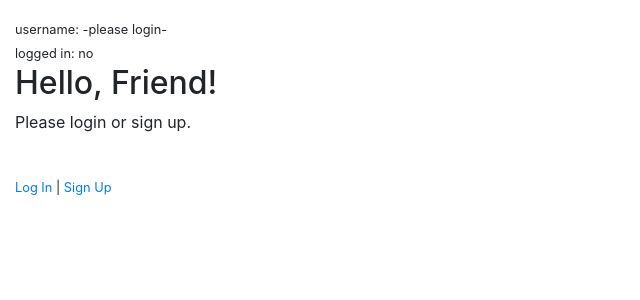
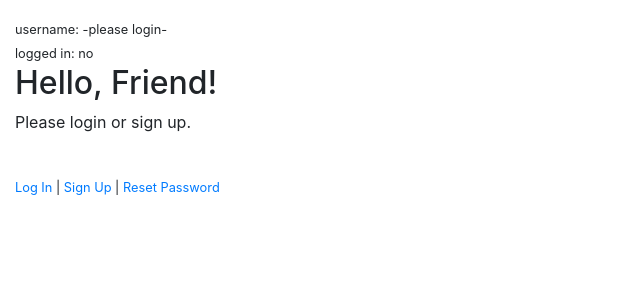
Before and after one commit to josephdubon/django-bugtracker, a Django app: page / in a window 1280 px wide. Shown: the part 48-348 px from the top of the page, without its empty margins (0-640 px from the left). Run offline with Django 3.2, Linux system fonts and the light colour scheme; some libraries are stand-ins or nearby versions.

Commit message:
Added password reset link under login and signup.
Took 2 minutes

```diff
--- a/templates/home.html
+++ b/templates/home.html
@@ -30,7 +30,9 @@
         <br/>
         <small>
             <a href="{% url 'login' %}">Log In</a> |
-            <a href="{% url 'signup' %}">Sign Up</a>
+            <a href="{% url 'signup' %}">Sign Up</a> |
+            <a href="{% url 'password_reset' %}">Reset Password</a>
+
         </small>
     {% endif %}
 {% endblock %}
```
